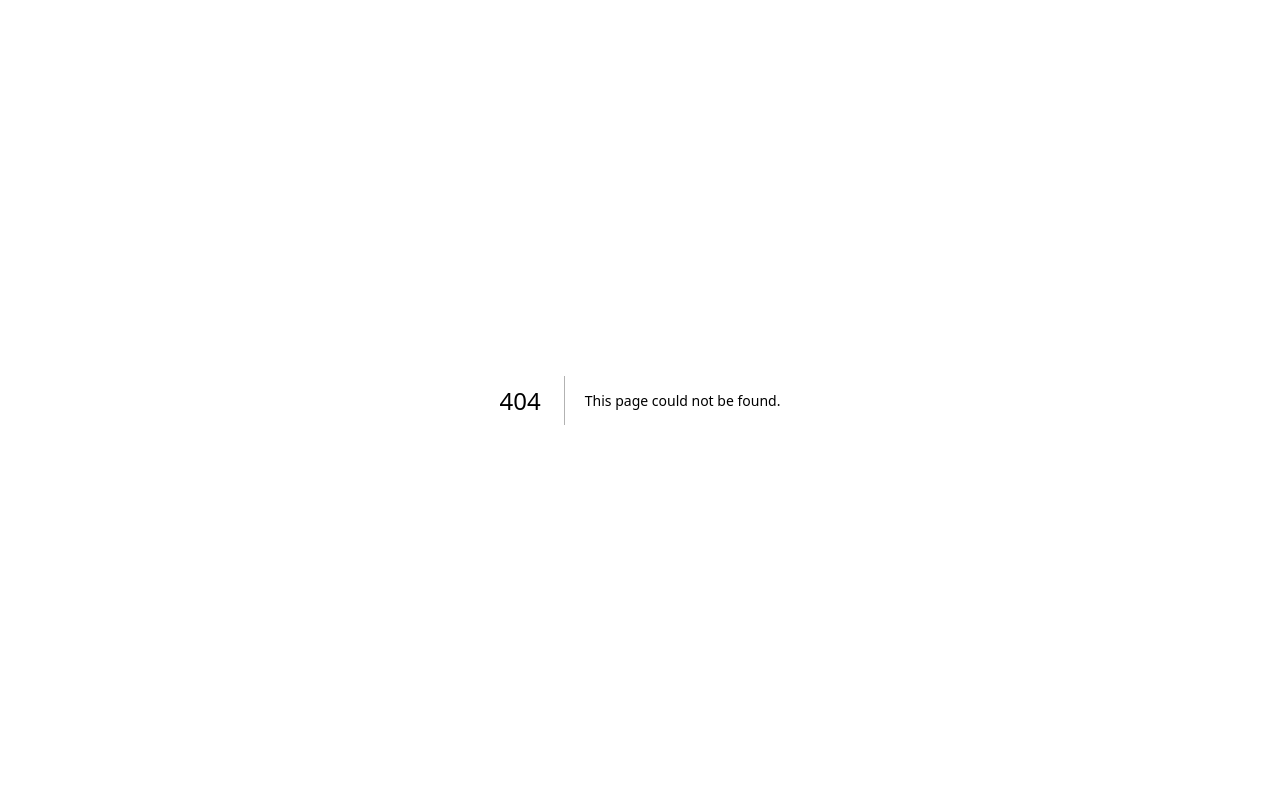
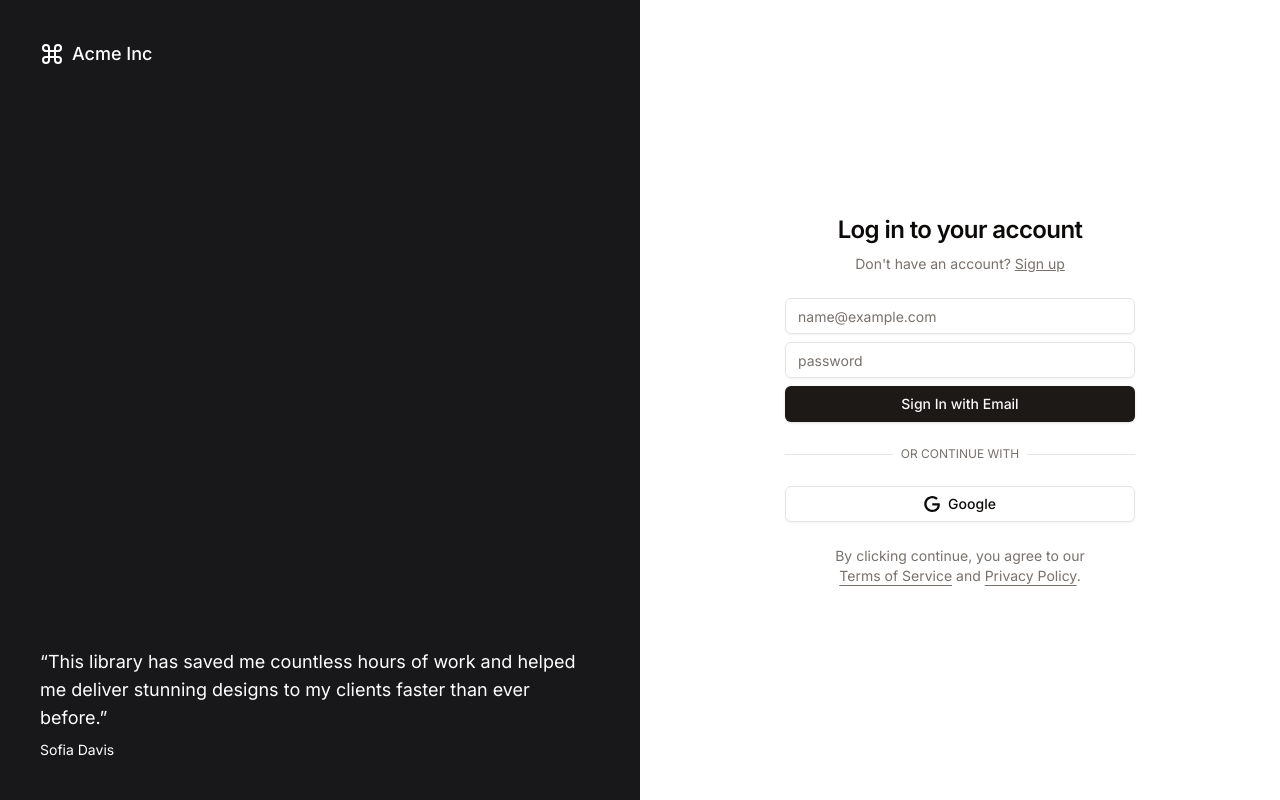
Before and after one commit to iverly/nest-kratos-shadcn-ui, a Next.js app: page /auth/login in a window 1280 px wide. Before the commit this address had no page. Built offline with nearby package versions, Linux system fonts and the light colour scheme.

Commit message:
feat(ui): add login/signup static pages
Signed-off-by: iverly <github@iverly.net>

```diff
--- /dev/null
+++ b/src/app/auth/layout.tsx
@@ -0,0 +1,48 @@
+import { Metadata } from "next";
+
+export const metadata: Metadata = {
+  title: "Authentication",
+  description: "Authentication forms built using the components.",
+};
+
+export default function AuthenticationPage({
+  children,
+}: {
+  children: React.ReactNode;
+}) {
+  return (
+    <>
+      <div className="container relative h-screen flex-col items-center justify-center grid lg:max-w-none lg:grid-cols-2 lg:px-0">
+        <div className="relative hidden h-full flex-col bg-muted p-10 text-white lg:flex dark:border-r">
+          <div className="absolute inset-0 bg-zinc-900" />
+          <div className="relative z-20 flex items-center text-lg font-medium">
+            <svg
+              xmlns="http://www.w3.org/2000/svg"
+              viewBox="0 0 24 24"
+              fill="none"
+              stroke="currentColor"
+              strokeWidth="2"
+              strokeLinecap="round"
+              strokeLinejoin="round"
+              className="mr-2 h-6 w-6"
+            >
+              <path d="M15 6v12a3 3 0 1 0 3-3H6a3 3 0 1 0 3 3V6a3 3 0 1 0-3 3h12a3 3 0 1 0-3-3" />
+            </svg>
+            Acme Inc
+          </div>
+          <div className="relative z-20 mt-auto">
+            <blockquote className="space-y-2">
+              <p className="text-lg">
+                &ldquo;This library has saved me countless hours of work and
+                helped me deliver stunning designs to my clients faster than
+                ever before.&rdquo;
+              </p>
+              <footer className="text-sm">Sofia Davis</footer>
+            </blockquote>
+          </div>
+        </div>
+        <div className="lg:p-8">{children}</div>
+      </div>
+    </>
+  );
+}
--- /dev/null
+++ b/src/app/auth/login/components/user-auth-form.tsx
@@ -0,0 +1,85 @@
+"use client";
+
+import * as React from "react";
+
+import { cn } from "@/lib/utils";
+import { Button } from "@/components/ui/button";
+import { Input } from "@/components/ui/input";
+import { Label } from "@/components/ui/label";
+import { Icons } from "@/components/icons";
+
+interface UserAuthFormProps extends React.HTMLAttributes<HTMLDivElement> {}
+
+export function UserAuthForm({ className, ...props }: UserAuthFormProps) {
+  const [isLoading, setIsLoading] = React.useState<boolean>(false);
+
+  async function onSubmit(event: React.SyntheticEvent) {
+    event.preventDefault();
+    setIsLoading(true);
+
+    setTimeout(() => {
+      setIsLoading(false);
+    }, 3000);
+  }
+
+  return (
+    <div className={cn("grid gap-6", className)} {...props}>
+      <form onSubmit={onSubmit}>
+        <div className="grid gap-2">
+          <div className="grid gap-1">
+            <Label className="sr-only" htmlFor="email">
+              Email
+            </Label>
+            <Input
+              id="email"
+              placeholder="name@example.com"
+              type="email"
+              autoCapitalize="none"
+              autoComplete="email"
+              autoCorrect="off"
+              disabled={isLoading}
+            />
+          </div>
+          <div className="grid gap-1">
+            <Label className="sr-only" htmlFor="email">
+              Password
+            </Label>
+            <Input
+              id="password"
+              placeholder="password"
+              type="password"
+              autoCapitalize="none"
+              autoComplete="password"
+              autoCorrect="off"
+              disabled={isLoading}
+            />
+          </div>
+          <Button disabled={isLoading}>
+            {isLoading && (
+              <Icons.spinner className="mr-2 h-4 w-4 animate-spin" />
+            )}
+            Sign In with Email
+          </Button>
+        </div>
+      </form>
+      <div className="relative">
+        <div className="absolute inset-0 flex items-center">
+          <span className="w-full border-t" />
+        </div>
+        <div className="relative flex justify-center text-xs uppercase">
+          <span className="bg-background px-2 text-muted-foreground">
+            Or continue with
+          </span>
+        </div>
+      </div>
+      <Button variant="outline" type="button" disabled={isLoading}>
+        {isLoading ? (
+          <Icons.spinner className="mr-2 h-4 w-4 animate-spin" />
+        ) : (
+          <Icons.google className="mr-2 h-4 w-4" />
+        )}{" "}
+        Google
+      </Button>
+    </div>
+  );
+}
--- /dev/null
+++ b/src/app/auth/login/page.tsx
@@ -0,0 +1,38 @@
+import Link from "next/link";
+import { UserAuthForm } from "@/app/auth/login/components/user-auth-form";
+
+export default function Login() {
+  return (
+    <div className="mx-auto flex w-full flex-col justify-center space-y-6 sm:w-[350px]">
+      <div className="flex flex-col space-y-2 text-center">
+        <h1 className="text-2xl font-semibold tracking-tight">
+          Log in to your account
+        </h1>
+        <p className="text-sm text-muted-foreground">
+          Don&apos;t have an account?{" "}
+          <Link href="/auth/signup" className="underline hover:text-primary">
+            Sign up
+          </Link>
+        </p>
+      </div>
+      <UserAuthForm />
+      <p className="px-8 text-center text-sm text-muted-foreground">
+        By clicking continue, you agree to our{" "}
+        <Link
+          href="/terms"
+          className="underline underline-offset-4 hover:text-primary"
+        >
+          Terms of Service
+        </Link>{" "}
+        and{" "}
+        <Link
+          href="/privacy"
+          className="underline underline-offset-4 hover:text-primary"
+        >
+          Privacy Policy
+        </Link>
+        .
+      </p>
+    </div>
+  );
+}
--- /dev/null
+++ b/src/app/auth/signup/components/user-auth-form.tsx
@@ -0,0 +1,85 @@
+"use client";
+
+import * as React from "react";
+
+import { cn } from "@/lib/utils";
+import { Button } from "@/components/ui/button";
+import { Input } from "@/components/ui/input";
+import { Label } from "@/components/ui/label";
+import { Icons } from "@/components/icons";
+
+interface UserAuthFormProps extends React.HTMLAttributes<HTMLDivElement> {}
+
+export function UserAuthForm({ className, ...props }: UserAuthFormProps) {
+  const [isLoading, setIsLoading] = React.useState<boolean>(false);
+
+  async function onSubmit(event: React.SyntheticEvent) {
+    event.preventDefault();
+    setIsLoading(true);
+
+    setTimeout(() => {
+      setIsLoading(false);
+    }, 3000);
+  }
+
+  return (
+    <div className={cn("grid gap-6", className)} {...props}>
+      <form onSubmit={onSubmit}>
+        <div className="grid gap-2">
+          <div className="grid gap-1">
+            <Label className="sr-only" htmlFor="email">
+              Email
+            </Label>
+            <Input
+              id="email"
+              placeholder="name@example.com"
+              type="email"
+              autoCapitalize="none"
+              autoComplete="email"
+              autoCorrect="off"
+              disabled={isLoading}
+            />
+          </div>
+          <div className="grid gap-1">
+            <Label className="sr-only" htmlFor="email">
+              Password
+            </Label>
+            <Input
+              id="password"
+              placeholder="password"
+              type="password"
+              autoCapitalize="none"
+              autoComplete="password"
+              autoCorrect="off"
+              disabled={isLoading}
+            />
+          </div>
+          <Button disabled={isLoading}>
+            {isLoading && (
+              <Icons.spinner className="mr-2 h-4 w-4 animate-spin" />
+            )}
+            Sign Up with Email
+          </Button>
+        </div>
+      </form>
+      <div className="relative">
+        <div className="absolute inset-0 flex items-center">
+          <span className="w-full border-t" />
+        </div>
+        <div className="relative flex justify-center text-xs uppercase">
+          <span className="bg-background px-2 text-muted-foreground">
+            Or continue with
+          </span>
+        </div>
+      </div>
+      <Button variant="outline" type="button" disabled={isLoading}>
+        {isLoading ? (
+          <Icons.spinner className="mr-2 h-4 w-4 animate-spin" />
+        ) : (
+          <Icons.google className="mr-2 h-4 w-4" />
+        )}{" "}
+        Google
+      </Button>
+    </div>
+  );
+}
--- /dev/null
+++ b/src/app/auth/signup/page.tsx
@@ -0,0 +1,38 @@
+import Link from "next/link";
+import { UserAuthForm } from "@/app/auth/signup/components/user-auth-form";
+
+export default function Login() {
+  return (
+    <div className="mx-auto flex w-full flex-col justify-center space-y-6 sm:w-[350px]">
+      <div className="flex flex-col space-y-2 text-center">
+        <h1 className="text-2xl font-semibold tracking-tight">
+          Create an account
+        </h1>
+        <p className="text-sm text-muted-foreground">
+          Already have an account?{" "}
+          <Link href="/auth/login" className="underline hover:text-primary">
+            Log in
+          </Link>
+        </p>
+      </div>
+      <UserAuthForm />
+      <p className="px-8 text-center text-sm text-muted-foreground">
+        By clicking continue, you agree to our{" "}
+        <Link
+          href="/terms"
+          className="underline underline-offset-4 hover:text-primary"
+        >
+          Terms of Service
+        </Link>{" "}
+        and{" "}
+        <Link
+          href="/privacy"
+          className="underline underline-offset-4 hover:text-primary"
+        >
+          Privacy Policy
+        </Link>
+        .
+      </p>
+    </div>
+  );
+}
```
